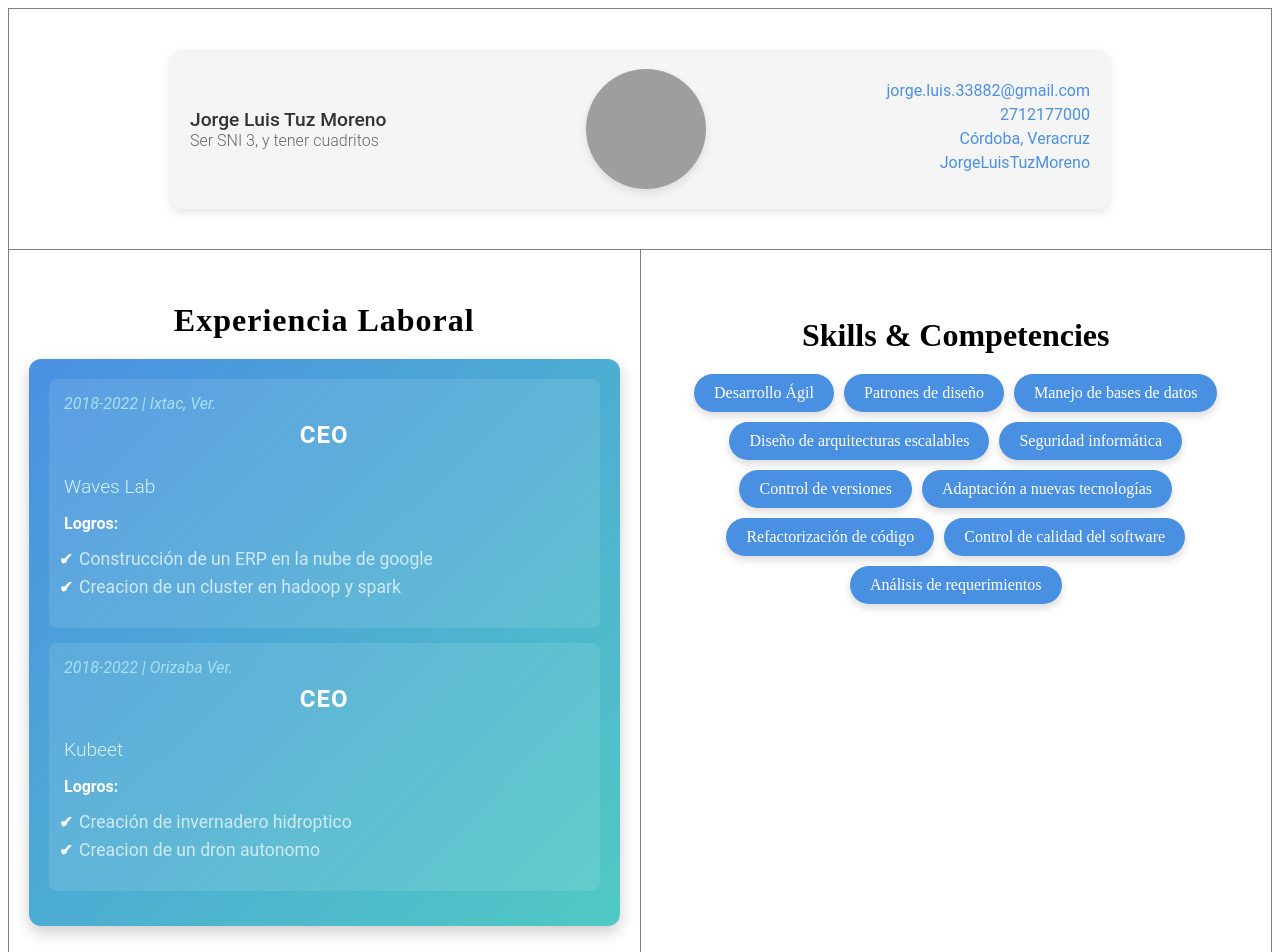
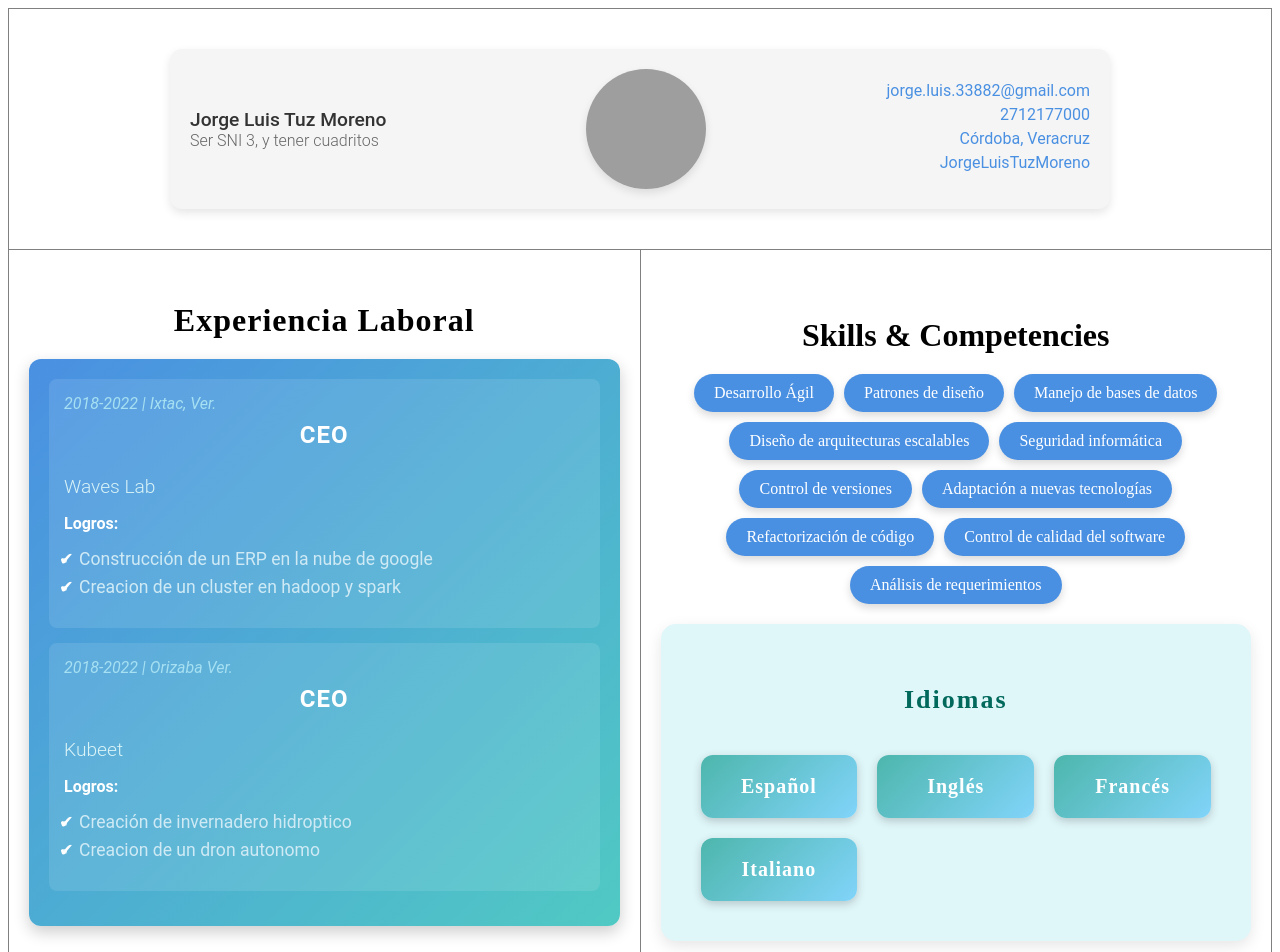
Before and after one commit to JorgeLuisTuzMoreno/JorgeLuisTuzMoreno.github.io, an Angular app: page / in a window 1280 px wide. Shown: the top 952 px of the page. Built offline with nearby package versions, Linux system fonts and the light colour scheme; grey boxes are pictures that could not be loaded.

Commit message:
add languages branch #5

```diff
--- a/src/app/app.component.html
+++ b/src/app/app.component.html
@@ -11,6 +11,7 @@
       </td>
       <td>
          <app-skills></app-skills>
+         <app-languages></app-languages>
       </td>
   </tr>
 </table>
--- a/src/app/app.component.ts
+++ b/src/app/app.component.ts
@@ -4,11 +4,12 @@ import { HeaderComponent } from './header/header.component';
 import { WorkExperienceComponent } from './work-experience/work-experience.component';
 import { EducationComponent } from './education/education.component';
 import { SkillsComponent } from './skills/skills.component';
+import { LanguagesComponent } from './languages/languages.component';
 
 @Component({
   selector: 'app-root',
   standalone: true,
-  imports: [RouterOutlet, HeaderComponent, WorkExperienceComponent, EducationComponent, SkillsComponent],
+  imports: [RouterOutlet, HeaderComponent, WorkExperienceComponent, EducationComponent, SkillsComponent, LanguagesComponent],
   templateUrl: './app.component.html',
   styleUrl: './app.component.css'
 })
--- /dev/null
+++ b/src/app/languages/languages.component.css
@@ -0,0 +1,48 @@
+/* languages.component.css */
+
+.languages-wrapper {
+    max-width: 900px;
+    margin: 0 auto;
+    padding: 40px;
+    background-color: #e0f7fa; /* Azul claro */
+    border-radius: 15px;
+    box-shadow: 0 5px 15px rgba(0, 0, 0, 0.1);
+    text-align: center;
+  }
+
+  h2 {
+    font-size: 26px;
+    color: #00695c; /* Verde oscuro */
+    margin-bottom: 40px;
+    font-weight: 600;
+    letter-spacing: 2px;
+  }
+
+  .languages-grid {
+    display: grid;
+    grid-template-columns: repeat(auto-fit, minmax(150px, 1fr));
+    gap: 20px;
+  }
+
+  .language-item {
+    padding: 20px;
+    background: linear-gradient(135deg, #4db6ac, #81d4fa); /* Gradiente azul-verde */
+    color: white;
+    border-radius: 12px;
+    font-size: 18px;
+    font-weight: 500;
+    box-shadow: 0 3px 10px rgba(0, 0, 0, 0.2);
+    transition: transform 0.3s ease, box-shadow 0.3s ease;
+  }
+
+  .language-item:hover {
+    transform: translateY(-10px);
+    box-shadow: 0 5px 20px rgba(0, 0, 0, 0.3);
+  }
+
+  span {
+    display: block;
+    font-size: 20px;
+    font-weight: 600;
+    letter-spacing: 1px;
+  }
--- /dev/null
+++ b/src/app/languages/languages.component.html
@@ -0,0 +1,8 @@
+<div class="languages-wrapper">
+    <h2>Idiomas</h2>
+    <div class="languages-grid">
+      <div *ngFor="let skill of skills" class="language-item">
+        <span>{{ skill }}</span>
+      </div>
+    </div>
+  </div>
--- /dev/null
+++ b/src/app/languages/languages.component.ts
@@ -0,0 +1,18 @@
+import { Component } from '@angular/core';
+import { CommonModule } from '@angular/common';
+
+@Component({
+  selector: 'app-languages',
+  standalone: true,
+  imports: [CommonModule],
+  templateUrl: './languages.component.html',
+  styleUrl: './languages.component.css'
+})
+export class LanguagesComponent {
+  skills: string[] = [
+    'Español',
+    'Inglés',
+    'Francés',
+    'Italiano'
+  ];
+}
```
Also changed, not shown: 1 other file (tests, documents, lock files or other folders).
